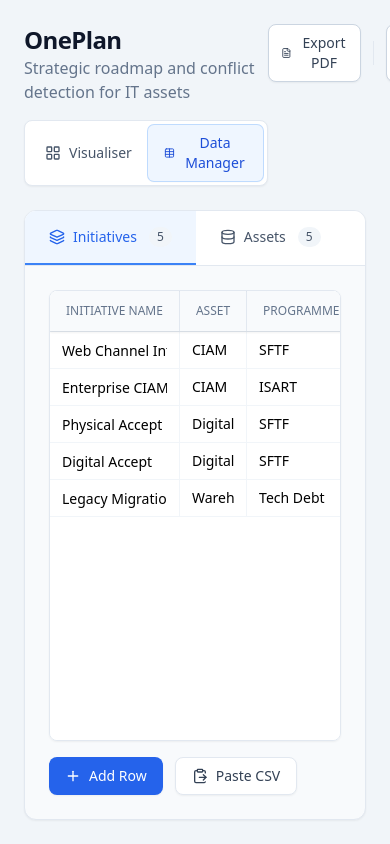
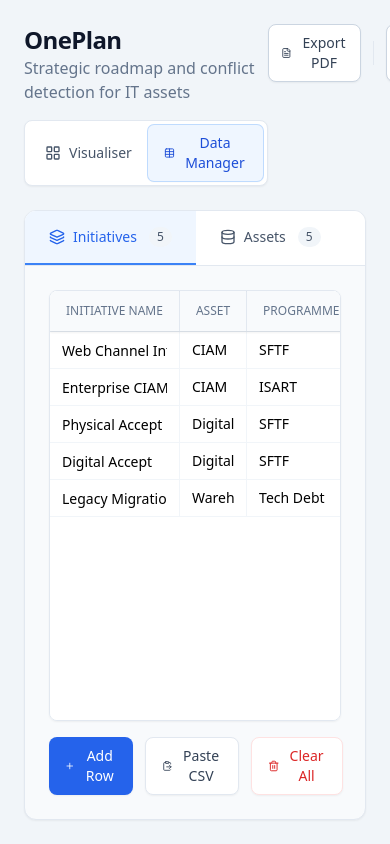
Before and after one commit to waylonkenning/OnePlan, a React (Vite) app: page / in a window 390 px wide. Both pictures are taken after a click on the button "Data Manager". Shown: the top 844 px of the page. Built offline with nearby package versions, Linux system fonts and the light colour scheme.

Commit message:
Add Clear All button with confirmation to EditableTable

```diff
--- a/src/components/EditableTable.tsx
+++ b/src/components/EditableTable.tsx
@@ -65,6 +65,13 @@ export function EditableTable<T extends { [key: string]: any }>({
     const newRows = rows.filter((_, i) => i !== index);
     setRows(newRows);
     onUpdate(newRows);
+  };
+
+  const handleClearAll = () => {
+    if (window.confirm('Are you sure you want to clear all rows in this table?')) {
+      setRows([]);
+      onUpdate([]);
+    }
   };
 
   const handlePasteCsv = () => {
@@ -227,6 +234,15 @@ export function EditableTable<T extends { [key: string]: any }>({
           <ClipboardPaste size={16} />
           Paste CSV
         </button>
+        <div className="ml-auto">
+          <button
+            onClick={handleClearAll}
+            className="flex items-center gap-2 px-4 py-2 bg-white text-red-600 border border-red-100 rounded-lg hover:bg-red-50 hover:border-red-200 transition-all shadow-sm font-medium text-sm"
+          >
+            <Trash2 size={16} />
+            Clear All
+          </button>
+        </div>
       </div>
 
       {isCsvModalOpen && (
```
